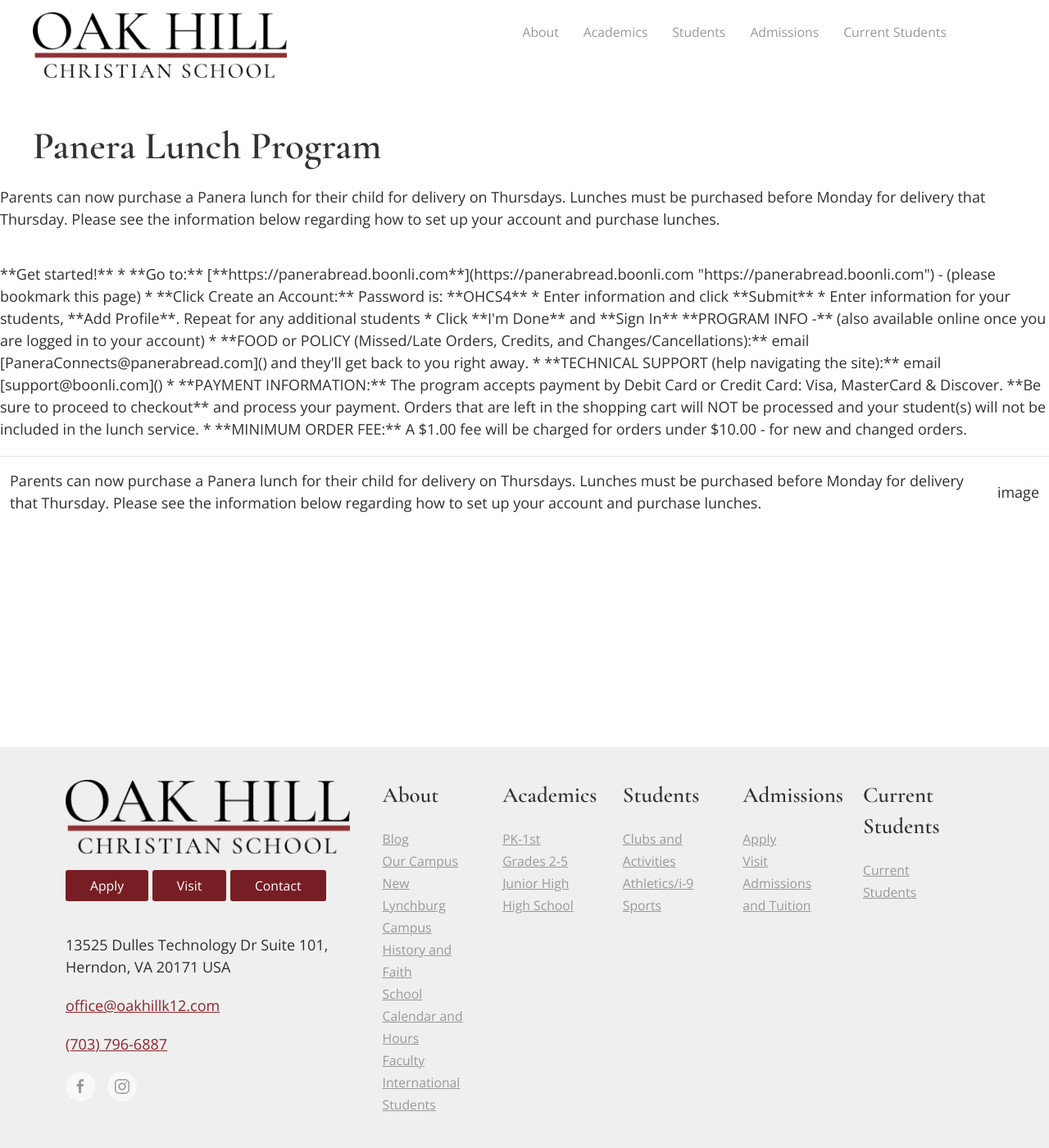
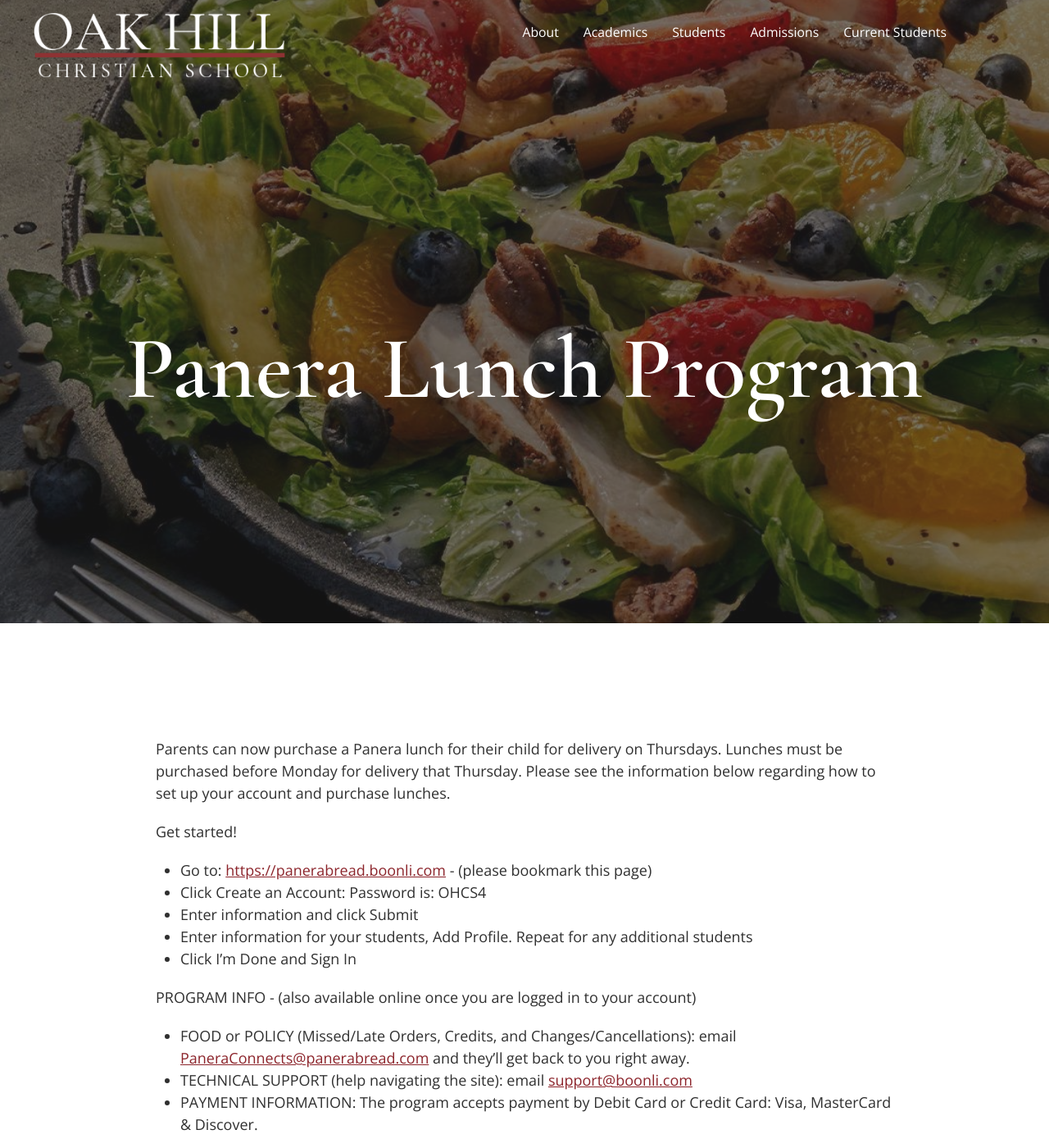
Before and after one commit to OakHillChristianSchool/oak-hill-website, a Jekyll site: the page built from panera.md, in a window 1280 px wide and 1400 px high. Shown: the whole window at 82% size. Built offline with Jekyll 4.4.1, drawn with Linux system fonts in a browser that asks for light colours; some of the changed text lies outside the part shown.

Commit message:
Update from Forestry.io Robert Thoburn updated panera.md

```diff
--- a/panera.md
+++ b/panera.md
@@ -1,30 +1,16 @@
 ---
-layout: simple-title
+layout: image-title-formatted
 container_size: ''
-image: ''
+image: "/assets/panera-salad.jpg"
 title: Panera Lunch Program
 redirect_from: []
 
 ---
 Parents can now purchase a Panera lunch for their child for delivery on Thursdays. Lunches must be purchased before Monday for delivery that Thursday. Please see the information below regarding how to set up your account and purchase lunches.
 
-<h4></h4>
-<table class="uk-table uk-table-divider uk-table-middle">
-<thead>
-<tr>
-</tr>
-</thead>
-<tbody>
-<tr>
-<td>Parents can now purchase a Panera lunch for their child for delivery on Thursdays. Lunches must be purchased before Monday for delivery that Thursday. Please see the information below regarding how to set up your account and purchase lunches.</td>
-<td>image</td>
-</tr>
-</tbody>
-
-
 **Get started!**
 
-* **Go to:** [**https://panerabread.boonli.com**](https://panerabread.boonli.com "https://panerabread.boonli.com") - (please bookmark this page)
+* **Go to:** <a href="https://panerabread.boonli.com" _target="_blank">https://panerabread.boonli.com</a> - (please bookmark this page)
 * **Click Create an Account:** Password is: **OHCS4**
 * Enter information and click **Submit**
 * Enter information for your students, **Add Profile**. Repeat for any additional students
```
